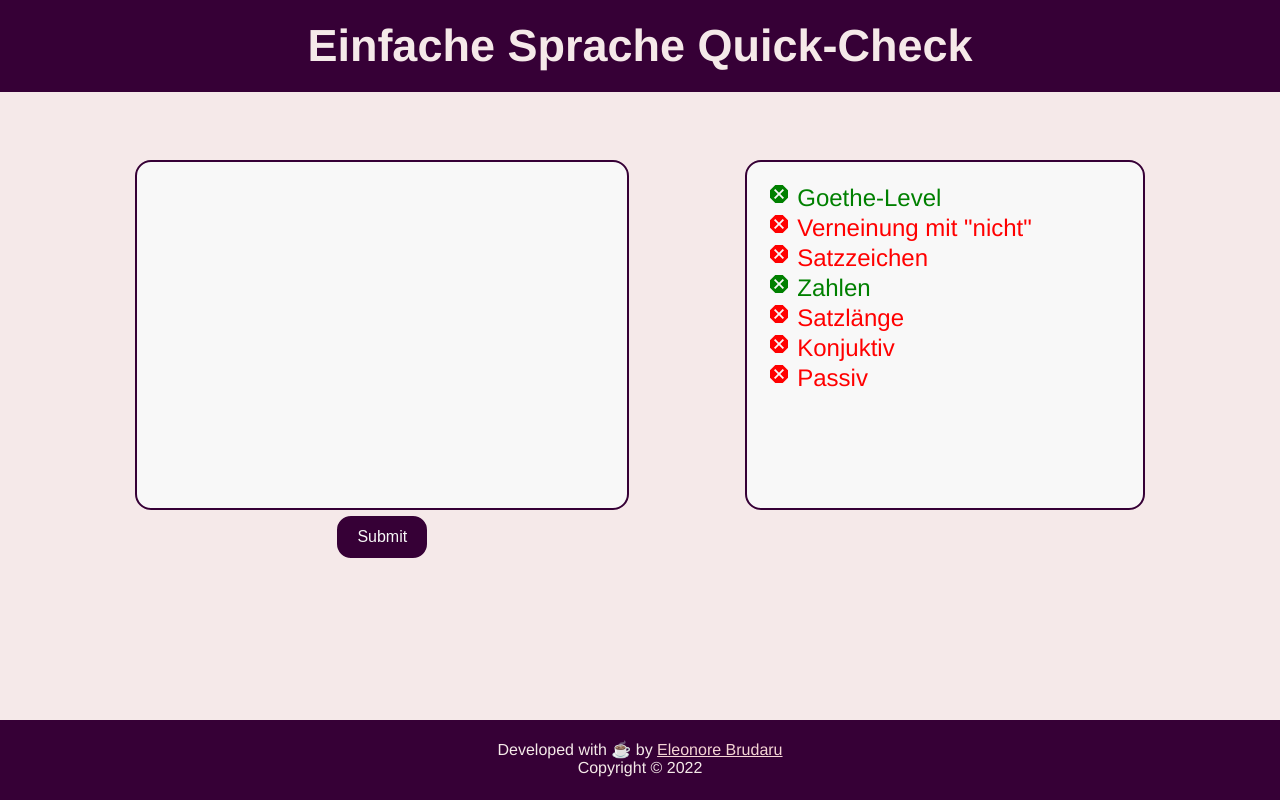
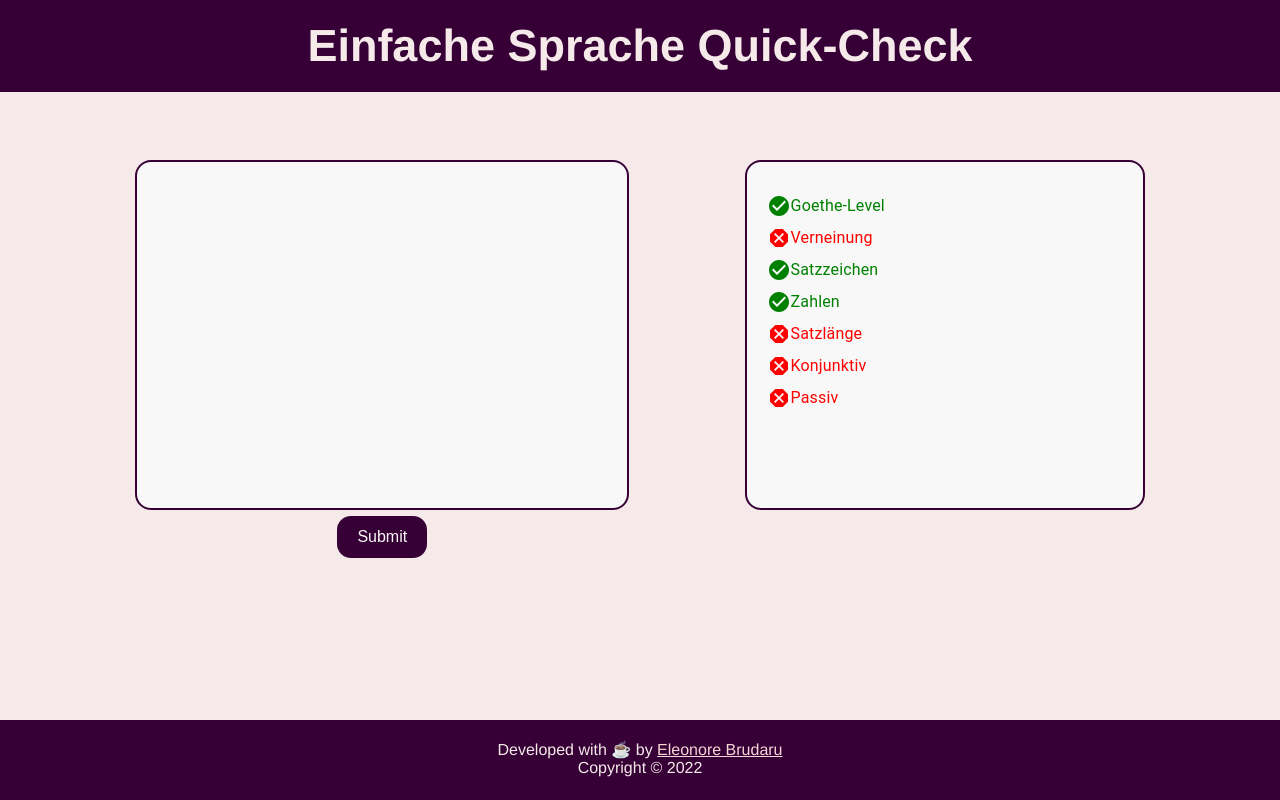
Before and after one commit to Moonminky/einfache-sprache-checker, a React (Create React App) app in the folder sprachchecker/: page / in a window 1280 px wide. Built offline with nearby package versions, Linux system fonts and the light colour scheme.

Commit message:
Smaller components & basic prop handling

```diff
--- a/sprachchecker/src/App.js
+++ b/sprachchecker/src/App.js
@@ -1,17 +1,56 @@
 import "./App.css";
+import { useState } from 'react'
 import TextInput from "./components/TextInput";
 import AnalysisResult from "./components/AnalysisResult";
 import Footer from "./components/Footer";
 
 function App() {
+  // const [showTextInput, setshowTextInput] = useState(false)
+  // const [showTextResult, setshowTextResult] = useState(false)
+  const [checks, setChecks] = useState([
+    {
+      name: 'Goethe-Level',
+      result: 'pass'
+    },
+    {
+      name: 'Verneinung',
+      result: 'fail'
+    },
+    {
+      name: 'Satzzeichen',
+      result: 'pass'
+    },
+    {
+      name: 'Zahlen',
+      result: 'pass'
+    },
+    {
+      name: 'Satzlänge',
+      result: 'fail'
+    },
+    {
+      name: 'Konjunktiv',
+      result: 'fail'
+    },
+    {
+      name: 'Passiv',
+      result: 'fail'
+    }
+  ])
+
+  //run checks
+  const runChecks = (text) => {
+    console.log(text);
+  }
+
   return (
     <div className="App">
       <header className="header">
         <h1>Einfache Sprache Quick-Check</h1>
       </header>
       <section className="textanalysis">
-        <TextInput className="textinput" />
-        <AnalysisResult className="analysisresult" />
+        <TextInput className="textinput" onSend={runChecks}/>
+        <AnalysisResult checks={checks} className="analysisresult" />
       </section>
       <Footer />
     </div>
--- a/sprachchecker/src/components/AnalysisResult.js
+++ b/sprachchecker/src/components/AnalysisResult.js
@@ -1,19 +1,15 @@
 import React from "react";
-import DangerousIcon from '@mui/icons-material/Dangerous';
-import CheckCircleIcon from '@mui/icons-material/CheckCircle';
+import List from '@mui/material/List';
+import Check from './Check'
 
-const AnalysisResult = () => {
+const AnalysisResult = ({ checks }) => {
   return (
     <div className="result">
-      <ul>
-          <li id="goethe" className="pass"><DangerousIcon/> Goethe-Level</li>
-          <li id="not" className="fail"><DangerousIcon/> Verneinung mit "nicht"</li>
-          <li id="punctuation" className="fail"><DangerousIcon/> Satzzeichen</li>
-          <li id="numbers" className="pass"><DangerousIcon/> Zahlen</li>
-          <li id="sentencelength" className="fail"><DangerousIcon/> Satzlänge</li>
-          <li id="subjunctive" className="fail"><DangerousIcon/> Konjuktiv</li>
-          <li id="passive" className="fail"><DangerousIcon/> Passiv</li>
-      </ul>
+      <List>
+      {checks.map((check) => (
+                <Check key={check.name} check={check} />
+            ))}
+      </List>
     </div>
   );
 };
--- a/sprachchecker/src/components/Check.js
+++ b/sprachchecker/src/components/Check.js
@@ -1,12 +1,15 @@
 import React from "react";
 import DangerousIcon from '@mui/icons-material/Dangerous';
 import CheckCircleIcon from '@mui/icons-material/CheckCircle';
+import ListItem from '@mui/material/ListItem';
+import ListItemText from '@mui/material/ListItemText';
 
 const Check = ({check}) => {
   return (
-    <div className={`check ${check.result}`} id={check.name}>
-      {check.result == "fail" ? <DangerousIcon/> : CheckCircleIcon} {check.name}</div>
+    <ListItem key={check.name} className={`check ${check.result}`} component="div" disablePadding>
+      {check.result === "fail" ? <DangerousIcon/> : <CheckCircleIcon/>}
+      <ListItemText primary={check.name}/></ListItem>
   );
 };
 
-export default AnalysisResult;
+export default Check;
--- a/sprachchecker/src/components/TextInput.js
+++ b/sprachchecker/src/components/TextInput.js
@@ -1,9 +1,28 @@
 import React from "react";
+import { useState } from "react";
 
-const TextInput = () => {
+const TextInput = ({ onSend }) => {
+  const [text, setText] = useState("");
+
+  const onSubmit = e => {
+    e.preventDefault();
+
+    if (!text) {
+      alert("Please add some text first!");
+    }
+    console.log(text);
+    onSend({ text });
+
+    // setText("");
+  };
   return (
-    <form>
-      <textarea />
+    <form onSubmit={onSubmit}>
+      <textarea
+        type="text"
+        value={text}
+        onChange={e => setText(e.target.value)}
+        required
+      />
       <input className="submit" type="submit" value="Submit" />
     </form>
   );
```
